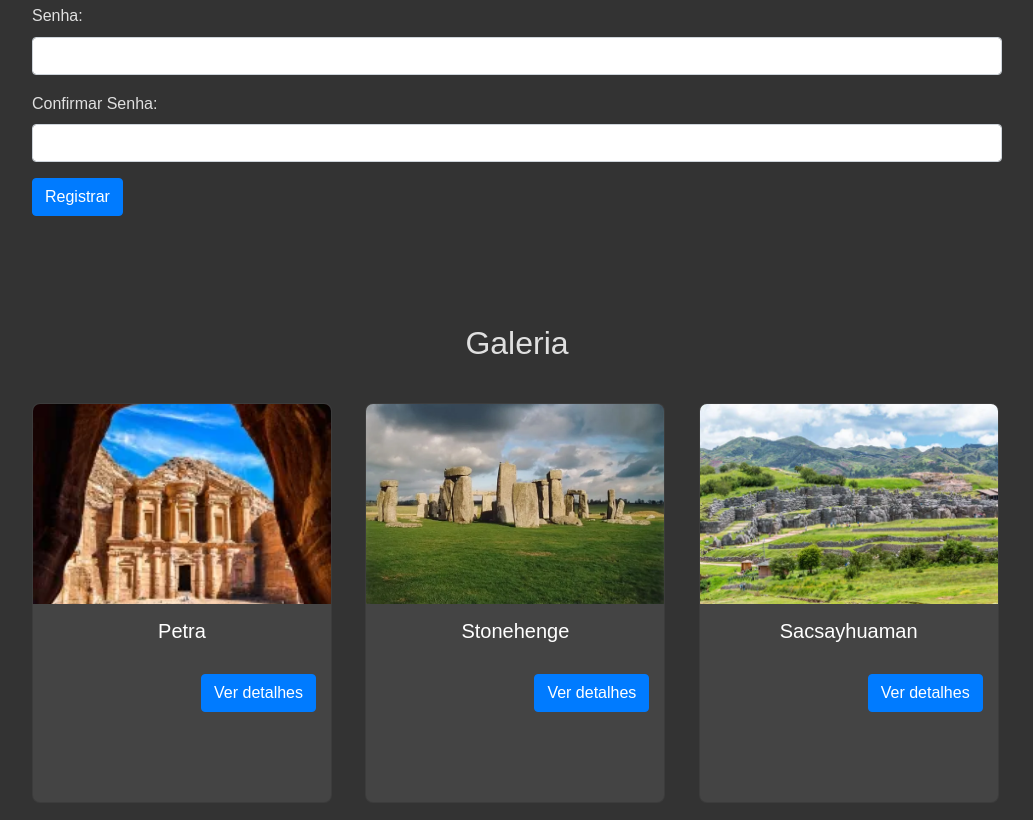
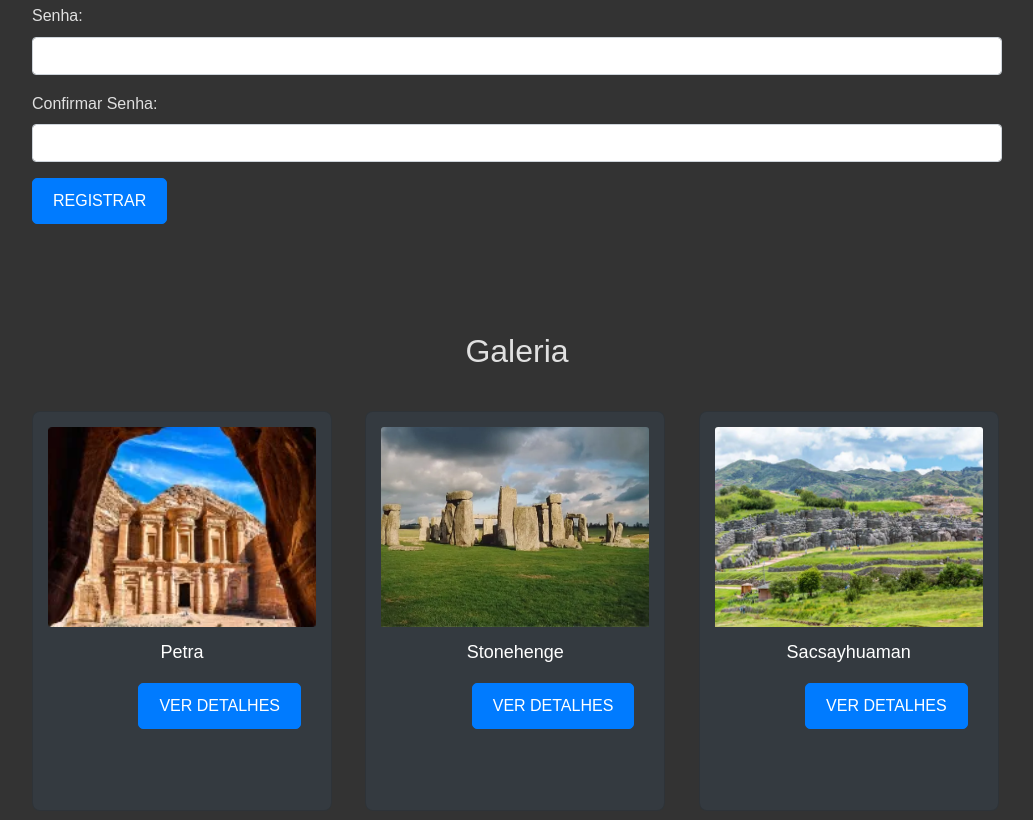
Before and after one commit to cauacf/CSS2, a plain HTML site: page index.html in a window 1280 px wide. Shown: the part 2526-3346 px from the top of the page, without its empty margins (123-1156 px from the left). Drawn offline with nearby package versions, Linux system fonts and the light colour scheme.

Commit message:
Update style.css

```diff
--- a/style.css
+++ b/style.css
@@ -308,3 +308,55 @@ section {
     background-color: #ffffff
 
 }
+
+/* Estilo para os botões primários */
+.btn-primary {
+    color: #fff; /* Cor do texto */
+    background-color: #007bff; /* Cor de fundo */
+    border-color: #007bff; /* Cor da borda */
+    border-radius: 5px; /* Cantos arredondados */
+    padding: 10px 20px; /* Espaçamento interno */
+    font-size: 16px; /* Tamanho da fonte */
+    text-transform: uppercase; /* Texto em maiúsculas */
+}
+
+.btn-primary:hover {
+    background-color: #0056b3; /* Cor de fundo ao passar o mouse */
+    border-color: #004085; /* Cor da borda ao passar o mouse */
+}
+
+/* Estilo para as avaliações e cards */
+.card {
+    background-color: #343a40; /* Cor de fundo do card */
+    border-radius: 8px; /* Cantos arredondados */
+    margin-bottom: 20px; /* Espaçamento inferior entre os cards */
+    padding: 15px; /* Espaçamento interno */
+}
+
+.card-title {
+    margin-bottom: 10px; /* Espaçamento inferior do título */
+    font-size: 18px; /* Tamanho da fonte do título */
+    color: #ffffff; /* Cor do texto do título */
+}
+
+.card-body {
+    font-size: 16px; /* Tamanho da fonte do corpo do card */
+    color: #666; /* Cor do texto do corpo do card */
+}
+
+.card small.text-muted {
+    font-size: 14px; /* Tamanho da fonte para o texto menor */
+    color: #999; /* Cor do texto menor */
+}
+
+/* Adiciona um estilo ao botão dentro do card */
+.card-body .btn {
+    margin-top: 10px; /* Espaçamento superior do botão */
+}
+
+/* Estilo para as avaliações */
+.card-body .rating {
+    font-size: 18px; /* Tamanho da fonte das estrelas */
+    color: #ffcc00; /* Cor das estrelas */
+    margin-bottom: 10px; /* Espaçamento inferior das estrelas */
+}
```
